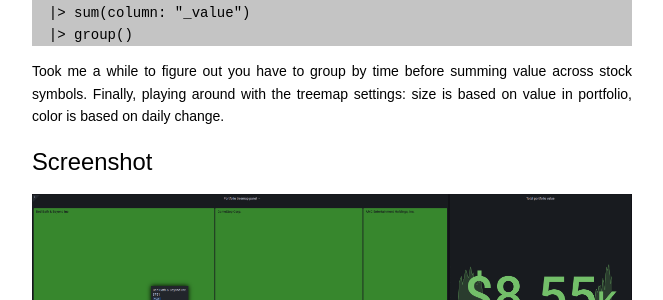
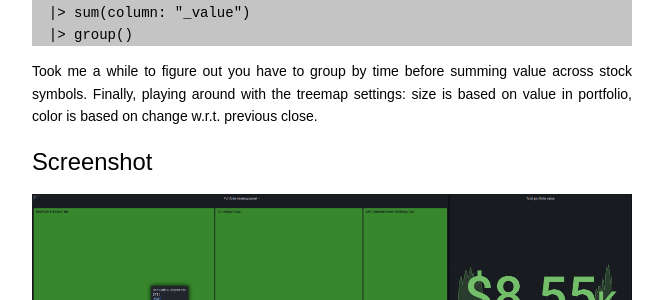
Before and after one commit to RobbertH/robberth.github.io, a Jekyll site: the page built from _posts/projects/2022-09-10-portfolio-treemap-view.markdown, in a window 1280 px wide and 900 px high, scrolled down 2059 px. Shown: the part 197-497 px from the top of the window, without its empty margins (222-885 px from the left). Built offline with Jekyll 4.4.1, drawn with Linux system fonts in a browser that asks for light colours; comment, search, counter and statistics services are not loaded.

Commit message:
change with respect to previous close

````diff
--- a/_posts/projects/2022-09-10-portfolio-treemap-view.markdown
+++ b/_posts/projects/2022-09-10-portfolio-treemap-view.markdown
@@ -77,7 +77,7 @@ from(bucket: "portfolio")
   |> group()
 ```
 Took me a while to figure out you have to group by time before summing value across stock symbols.
-Finally, playing around with the treemap settings: size is based on value in portfolio, color is based on daily change.
+Finally, playing around with the treemap settings: size is based on value in portfolio, color is based on change w.r.t. previous close.
 
 <h2>Screenshot</h2>
 <img src="/assets/img/portfolio/grafana.png" alt="grafana" style="width: 100%;"/><br>
````
